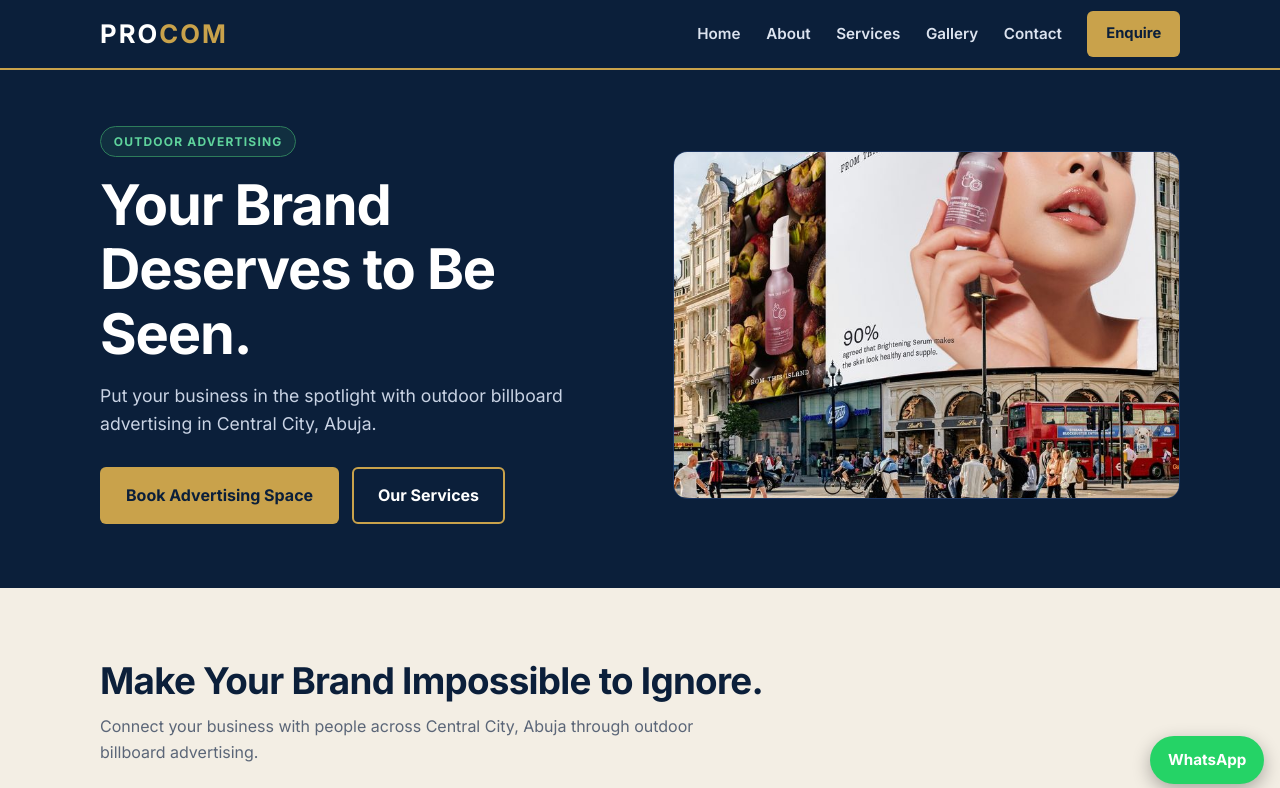
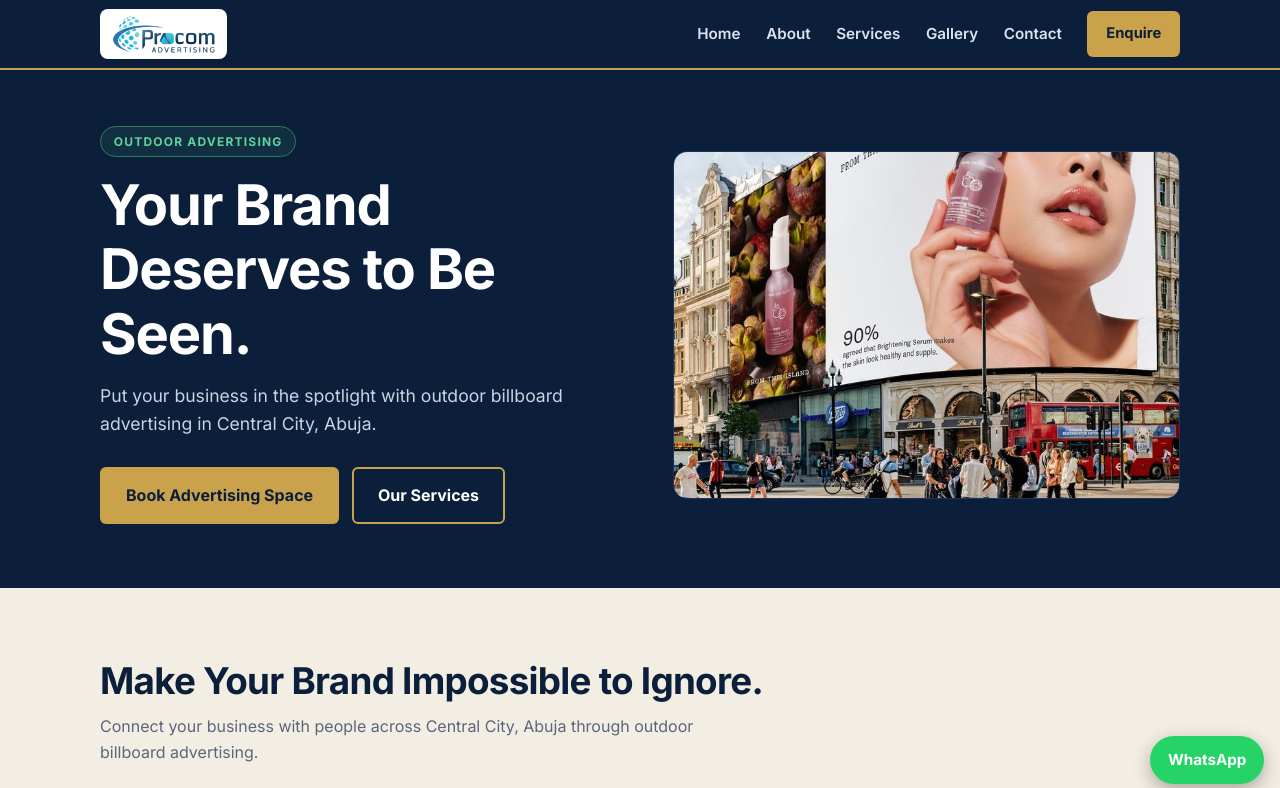
Before and after one commit to marshar001/Cleaning-routine, a plain HTML site: page index.html in a window 1280 px wide. Shown: the top 788 px of the page. Drawn offline with Linux system fonts and the light colour scheme.

Commit message:
Add files via upload

```diff
--- a/index.html
+++ b/index.html
@@ -51,7 +51,8 @@ h2{font-size:clamp(1.7rem,4vw,2.3rem);margin-bottom:.75rem}
 header{position:sticky;top:0;z-index:50;background:var(--navy);border-bottom:2px solid var(--gold)}
 .bar{display:flex;align-items:center;justify-content:space-between;height:68px}
 .logo{font-family:var(--serif);font-size:1.6rem;font-weight:700;color:var(--white);text-decoration:none;letter-spacing:.08em}
-.logo span{color:var(--gold)}
+.logo{background:#fff;border-radius:8px;padding:.25rem .6rem;display:flex;align-items:center}
+.logo img{height:42px;width:auto}
 nav ul{display:flex;gap:1.6rem;list-style:none;align-items:center}
 nav a{color:#DCE3EF;text-decoration:none;font-weight:600;font-size:.95rem}
 nav a:hover{color:var(--gold-2)}
@@ -179,7 +180,7 @@ footer a{color:var(--gold-2)}
 
 <header>
   <div class="wrap bar">
-    <a class="logo" href="#home" aria-label="PROCOM home">PRO<span>COM</span></a>
+    <a class="logo" href="#home" aria-label="PROCOM Advertising home"><img src="logo.png" alt="PROCOM Advertising" width="120" height="47"></a>
     <button class="menu-btn" id="menuBtn" aria-expanded="false" aria-controls="nav">Menu</button>
     <nav id="nav" aria-label="Main navigation">
       <ul>
@@ -363,6 +364,7 @@ footer a{color:var(--gold-2)}
 
 <footer>
   <div class="wrap">
+    <a class="logo" href="#home" style="display:inline-flex;margin-bottom:.9rem" aria-label="PROCOM Advertising home"><img src="logo.png" alt="PROCOM Advertising" width="96" height="37" style="height:36px"></a>
     <p>&copy; <span id="yr"></span> PROCOM. Outdoor billboard advertising, Central City, Abuja, Nigeria.</p>
     <p style="margin-top:.4rem"><a href="tel:+2347042337300">+234 704 233 7300</a> &middot; <a href="https://www.instagram.com/procom_advertising_nig_ltd/" target="_blank" rel="noopener">Instagram</a></p>
   </div>
```
Also changed, not shown: logo.png (added).
